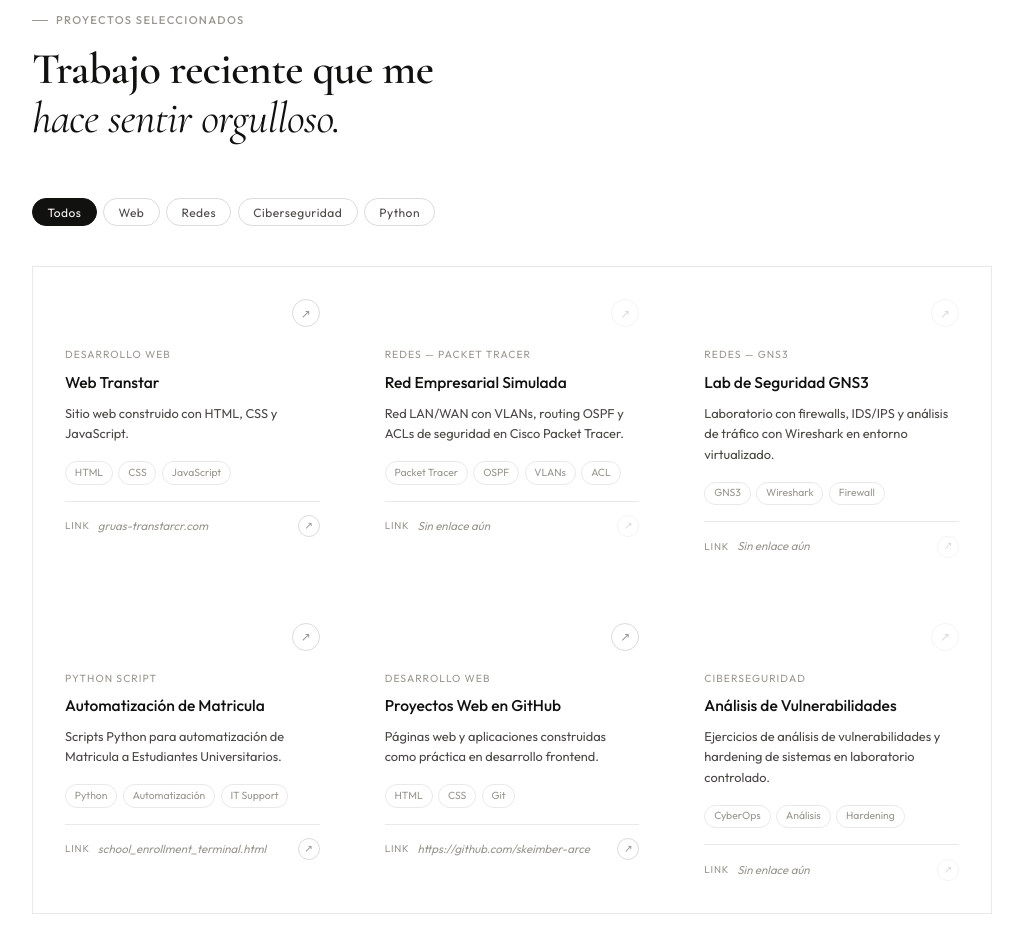
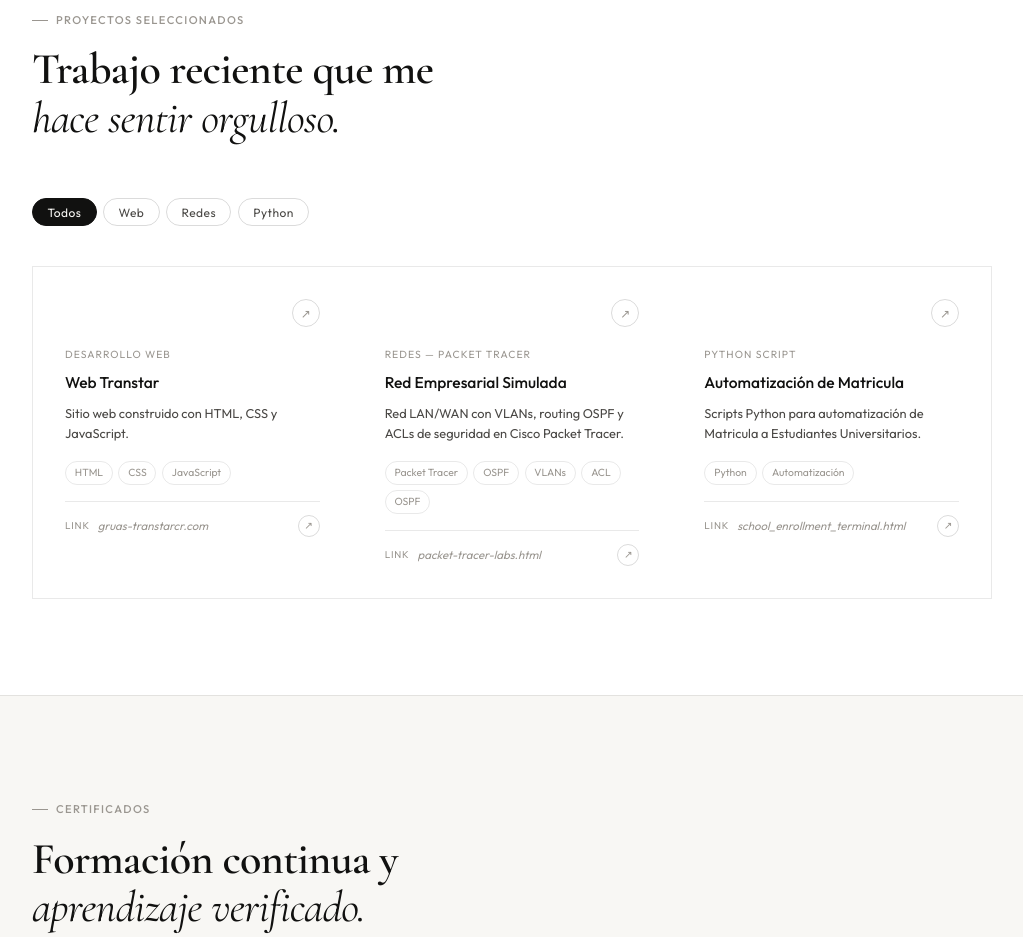
Before and after one commit to skeimber-design/Personal_Web, a plain HTML site: page index.html in a window 1280 px wide. Shown: the part 932-1869 px from the top of the page, without its empty margins (128-1151 px from the left). Drawn offline with nearby package versions, Linux system fonts and the light colour scheme.

Commit message:
Update index.html

```diff
--- a/index.html
+++ b/index.html
@@ -346,18 +346,8 @@ const PROJECTS_DB = [
     filter: 'redes',
     title: 'Red Empresarial Simulada',
     desc: 'Red LAN/WAN con VLANs, routing OSPF y ACLs de seguridad en Cisco Packet Tracer.',
-    tags: ['Packet Tracer', 'OSPF', 'VLANs', 'ACL'],
-    link: null,                          // ← 'https://github.com/...'
-  },
-  {
-    id: 3,
-    icon: '',
-    category: 'Redes — GNS3',
-    filter: 'redes seguridad',
-    title: 'Lab de Seguridad GNS3',
-    desc: 'Laboratorio con firewalls, IDS/IPS y análisis de tráfico con Wireshark en entorno virtualizado.',
-    tags: ['GNS3', 'Wireshark', 'Firewall'],
-    link: null,                          // ← 'https://github.com/...'
+    tags: ['Packet Tracer', 'OSPF', 'VLANs', 'ACL', "OSPF"],
+    link: "packet-tracer-labs.html",                          // ← 'https://github.com/...'
   },
   {
     id: 4,
@@ -366,28 +356,8 @@ const PROJECTS_DB = [
     filter: 'python',
     title: 'Automatización de Matricula',
     desc: "Scripts Python para automatización de Matricula a Estudiantes Universitarios.",
-    tags: ['Python', 'Automatización', 'IT Support'],
+    tags: ['Python', 'Automatización'],
     link: "school_enrollment_terminal.html",
-  },
-  {
-    id: 5,
-    icon: '',
-    category: 'Desarrollo Web',
-    filter: 'web',
-    title: 'Proyectos Web en GitHub',
-    desc: 'Páginas web y aplicaciones construidas como práctica en desarrollo frontend.',
-    tags: ['HTML', 'CSS', 'Git'],
-    link: 'https://github.com/skeimber-arce',
-  },
-  {
-    id: 6,
-    icon: '',
-    category: 'Ciberseguridad',
-    filter: 'seguridad',
-    title: 'Análisis de Vulnerabilidades',
-    desc: 'Ejercicios de análisis de vulnerabilidades y hardening de sistemas en laboratorio controlado.',
-    tags: ['CyberOps', 'Análisis', 'Hardening'],
-    link: null,                          // ← 'https://github.com/...'
   },
 ];
 
```
